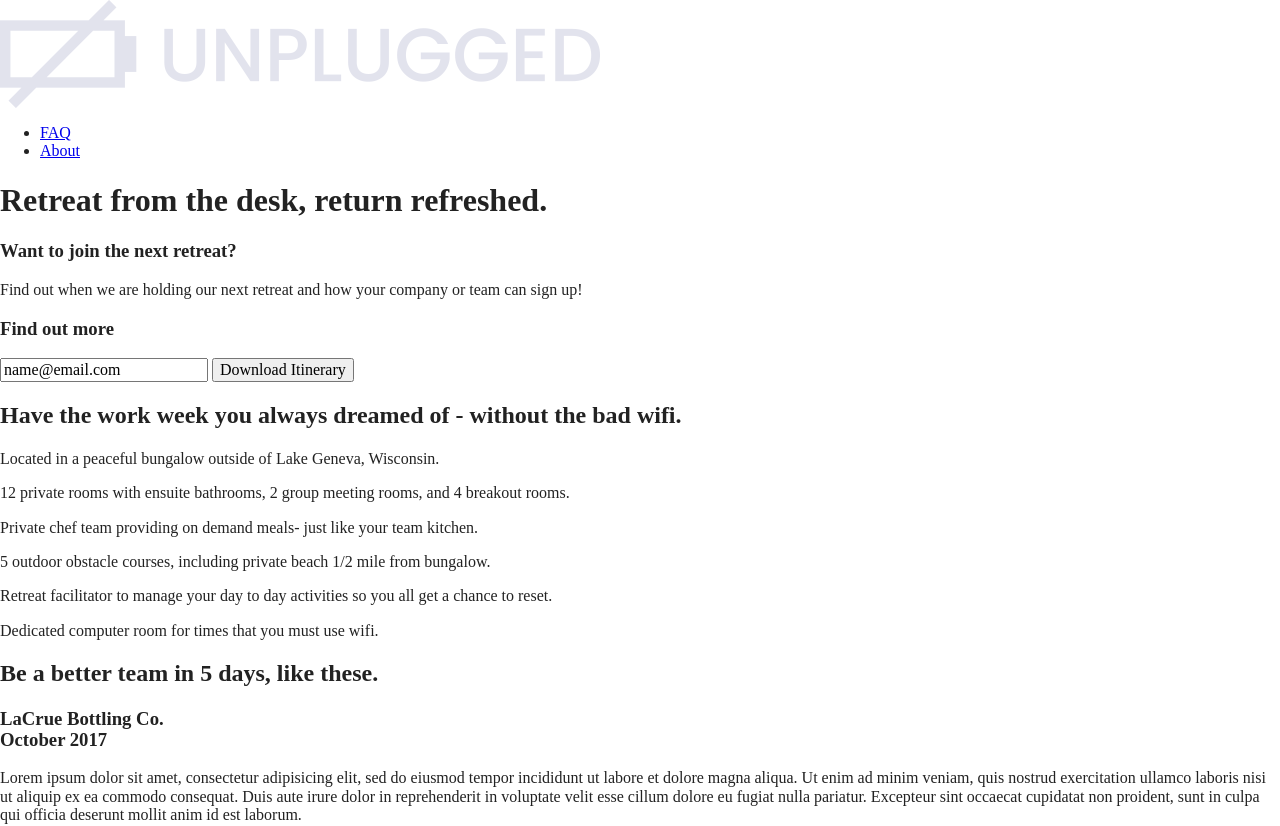
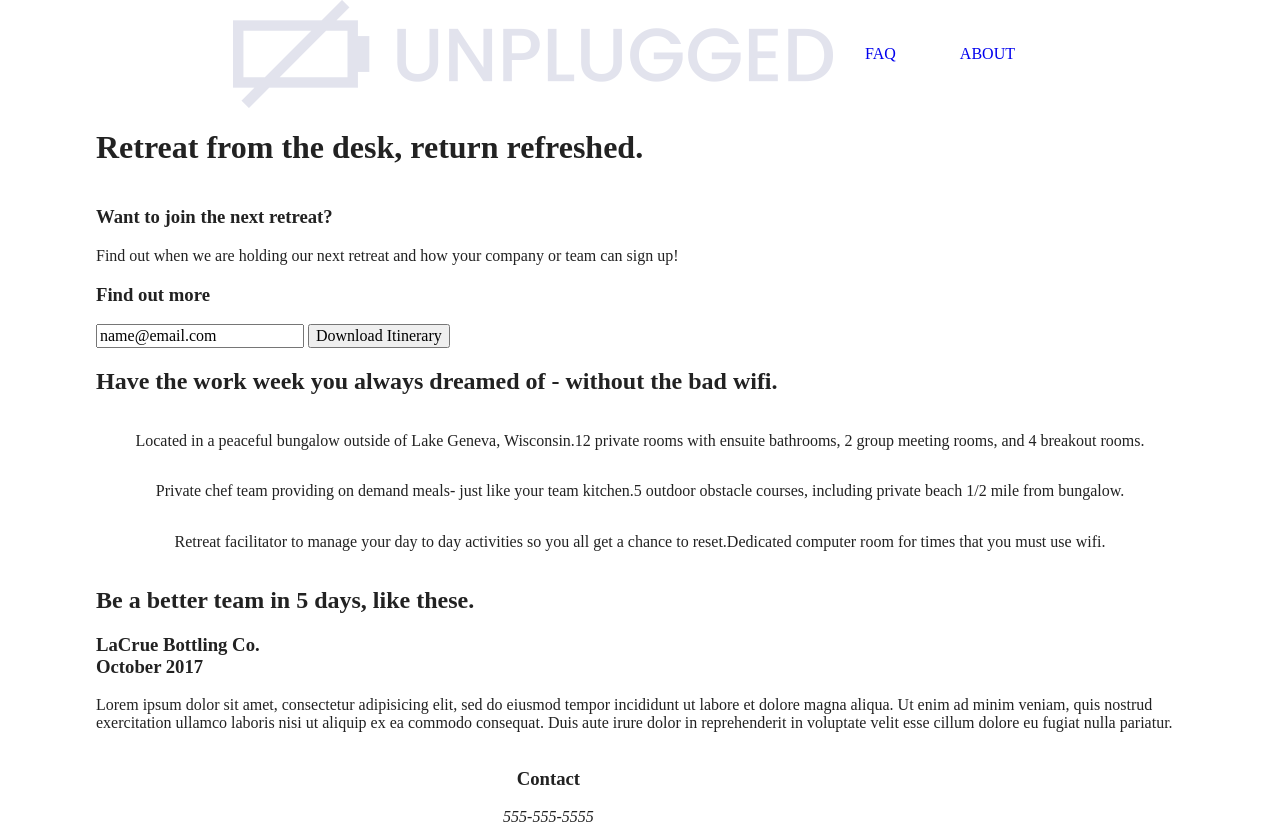
Before and after one commit to ll-zerr/unplugged, a website built with Parcel: page index.html in a window 1280 px wide. Shown: the top 826 px of the page. Built offline with nearby package versions, Linux system fonts and the light colour scheme.

Commit message:
Added flexbox properties to layout

```diff
--- a/css/main.css
+++ b/css/main.css
@@ -86,6 +86,181 @@ textarea {
 /* ==========================================================================
    Author's custom styles
    ========================================================================== */
+
+/* Base styles */
+::before, ::after {
+  box-sizing: border-box;
+}
+
+body {
+  margin: 0;
+}
+
+.content-wrapper {
+  width: 85%;
+  max-width: 1100px;
+  margin: 0 auto;
+}
+
+/************************** Base Header - Footer styles ******************/
+
+header,
+footer {
+display: flex;
+justify-content: center;
+align-items: center;
+flex-flow: row wrap;
+}
+
+/* Header styles */
+
+header {
+}
+
+header .content-wrapper {
+  display: flex;
+  justify-content: center;
+  align-items: center;
+  flex-flow: row wrap;
+}
+
+img {
+  max-width: 100%;
+}
+
+.header-divider {}
+
+header nav {
+  display: flex;
+  justify-content: space-around;
+  align-items: center;
+  flex-flow: row wrap;
+}
+
+.nav-list {
+  display: flex;
+  justify-content: space-around;
+  list-style-type: none;
+  padding-left: 0;
+}
+
+.nav-item {
+text-decoration: none;
+margin: 0 2em;
+text-transform: uppercase;
+}
+
+/* Footer styles */
+
+footer .content-wrapper {
+
+}
+
+.footer-content {
+
+}
+
+.contact,
+.social {
+text-align: center;
+}
+
+.social-icons {
+    display: flex;
+    justify-content: center; /*space-around=soluton*/
+    align-items: center;
+  }
+
+.social p {
+  display: flex;
+  justify-content: center;
+  align-items: center;
+}
+
+/*************************** Mobile styles - Homepage *********************/
+/* Hero section */
+.hero-area {
+  display: flex;
+  justify-content: center;
+  flex-flow: row wrap;
+}
+
+/* Aside section */
+aside {
+  display: flex;
+  justify-content: center;
+  align-items: center;
+  flex-flow: row wrap;
+}
+
+.form-description {}
+
+.form {}
+
+/* Features section */
+.features {
+  display: flex;
+  justify-content: center;
+  align-items: center;
+  /* includes flex-flow: row wrap in solution */
+}
+
+.features-items {
+  display: flex;
+  justify-content: center;
+  align-items: center;
+  flex-flow: row wrap;
+  text-align: center;
+}
+
+.fontawesome-icon {}
+
+.features-items-description {}
+
+/* Reviews section */
+.reviews {
+  display: flex;
+  justify-content: center;
+  align-items: center; /*missing in solution*/
+  flex-flow: row wrap;
+}
+
+.company-review {}
+
+.company-content {}
+
+/*************************** Mobile styles - About page *********************/
+
+.mission {
+  display: flex;
+  justify-content: center;
+  align-items: center;
+  flex-flow: row wrap;
+}
+
+.contact-section {
+  display: flex;
+  justify-content: center;
+  align-items: center;
+  /* includes flex-flow: row wrap in solution */
+}
+
+/*************************** Mobile styles - FAQ page *********************/
+
+.faq {
+  display: flex;
+  justify-content: center;
+  align-items: center;
+  flex-flow: row wrap;
+}
+
+.faq .content-wrapper {
+  display: flex;
+  justify-content: flex-start;
+  align-items: center;
+  flex-flow: row wrap;
+}
+
 
 /* ==========================================================================
    Helper classes
--- a/index.html
+++ b/index.html
@@ -32,9 +32,9 @@
       <a href="#"><img src="img/unpluggedlogo.png" alt="unplugged logo" /></a>
       <div class="header-divider"></div>
       <nav>
-        <ul>
-          <li><a href="faq/index.html" target="_blank">FAQ</a></li>
-          <li><a href="about/index.html" target="_blank">About</a></li>
+        <ul class="nav-list">
+          <li><a class="nav-item" href="faq/index.html" target="_blank">FAQ</a></li>
+          <li><a class="nav-item" href="about/index.html" target="_blank">About</a></li>
         </ul>
       </nav>
 
@@ -112,7 +112,7 @@
           <div class="company-content">
             <h3>LaCrue Bottling Co. <br /> October 2017</h3>
             <p>Lorem ipsum dolor sit amet, consectetur adipisicing elit, sed do eiusmod tempor incididunt ut labore et dolore magna aliqua. Ut enim ad minim veniam, quis nostrud exercitation ullamco laboris nisi ut aliquip ex ea commodo
-              consequat. Duis aute irure dolor in reprehenderit in voluptate velit esse cillum dolore eu fugiat nulla pariatur. Excepteur sint occaecat cupidatat non proident, sunt in culpa qui officia deserunt mollit anim id est laborum.</p>
+              consequat. Duis aute irure dolor in reprehenderit in voluptate velit esse cillum dolore eu fugiat nulla pariatur.</p>
           </div>
         </article> <!-- company-review ends -->
 
```
Also changed, not shown: about/index.html (+5 -7 lines), faq/index.html (+4 -3 lines).
